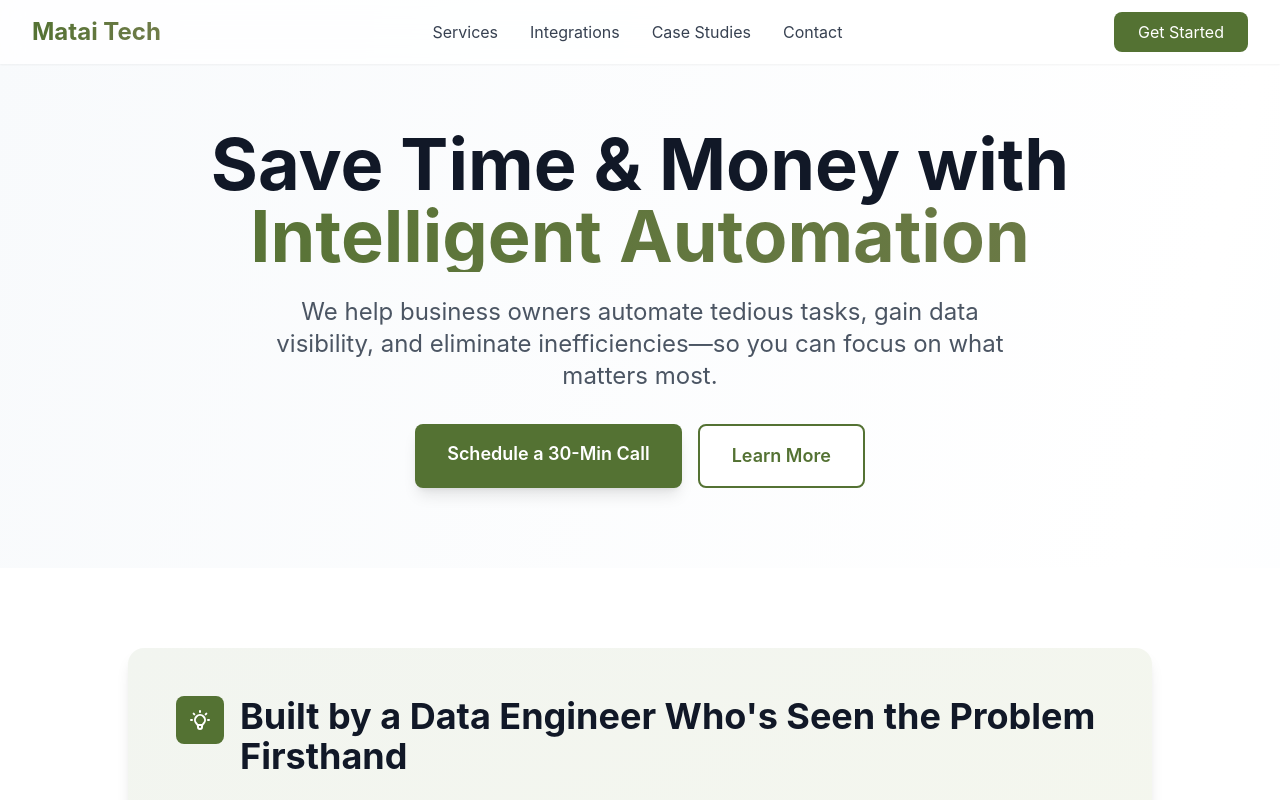
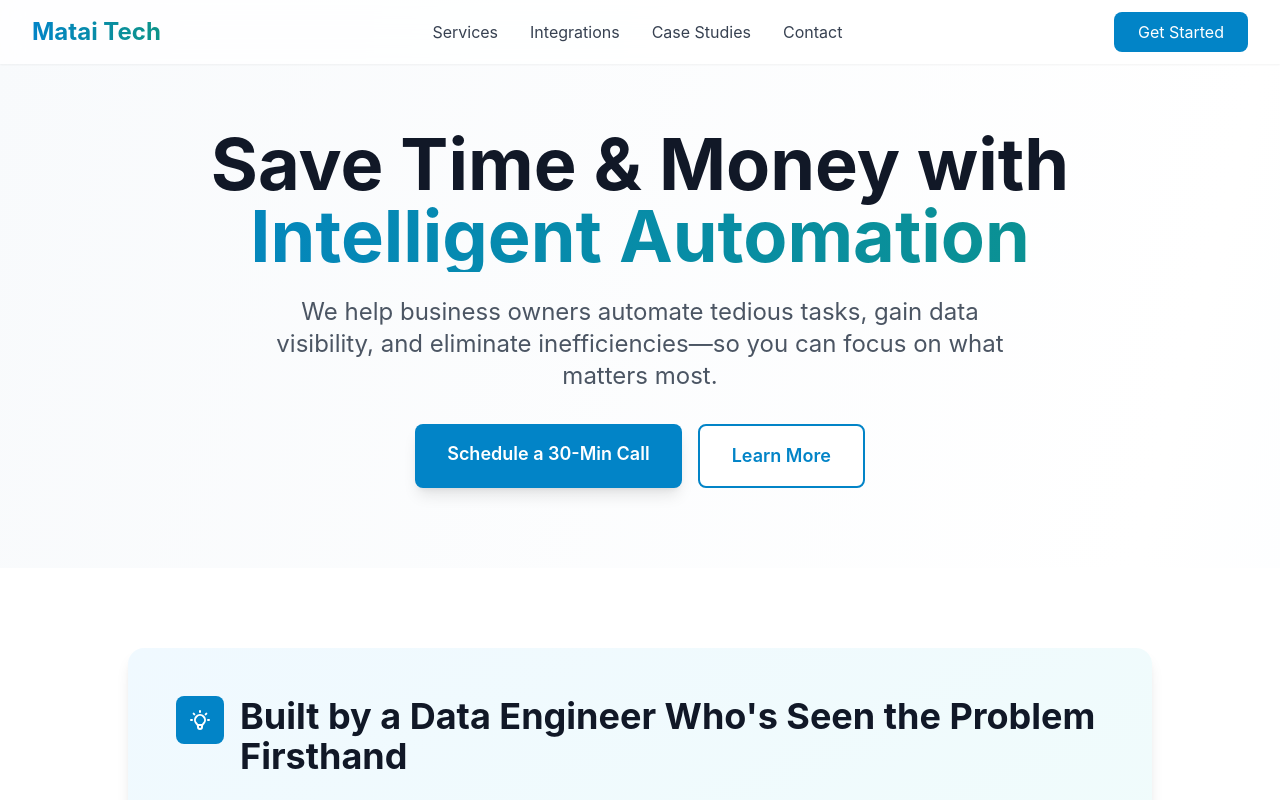
Before and after one commit to loocpooga/matai-tech-landing, a Next.js app: page / in a window 1280 px wide. Shown: the top 800 px of the page. Built offline with nearby package versions, Linux system fonts and the light colour scheme.

Commit message:
Revert to blue color scheme

```diff
--- a/tailwind.config.ts
+++ b/tailwind.config.ts
@@ -10,28 +10,28 @@ const config: Config = {
     extend: {
       colors: {
         primary: {
-          50: '#f2f5f0',
-          100: '#e3ead9',
-          200: '#c7d5b3',
-          300: '#abc08d',
-          400: '#8fab67',
-          500: '#6B8E3F',
-          600: '#547233',
-          700: '#3F5527',
-          800: '#2A391A',
-          900: '#151C0D',
+          50: '#f0f9ff',
+          100: '#e0f2fe',
+          200: '#bae6fd',
+          300: '#7dd3fc',
+          400: '#38bdf8',
+          500: '#0ea5e9',
+          600: '#0284c7',
+          700: '#0369a1',
+          800: '#075985',
+          900: '#0c4a6e',
         },
         accent: {
-          50: '#f5f7ed',
-          100: '#e8edcf',
-          200: '#d1db9f',
-          300: '#bac96f',
-          400: '#a3b73f',
-          500: '#8A9A5B',
-          600: '#6f7b49',
-          700: '#545c37',
-          800: '#393e25',
-          900: '#1e1f13',
+          50: '#f0fdfa',
+          100: '#ccfbf1',
+          200: '#99f6e4',
+          300: '#5eead4',
+          400: '#2dd4bf',
+          500: '#14b8a6',
+          600: '#0d9488',
+          700: '#0f766e',
+          800: '#115e59',
+          900: '#134e4a',
         },
       },
     },
```
